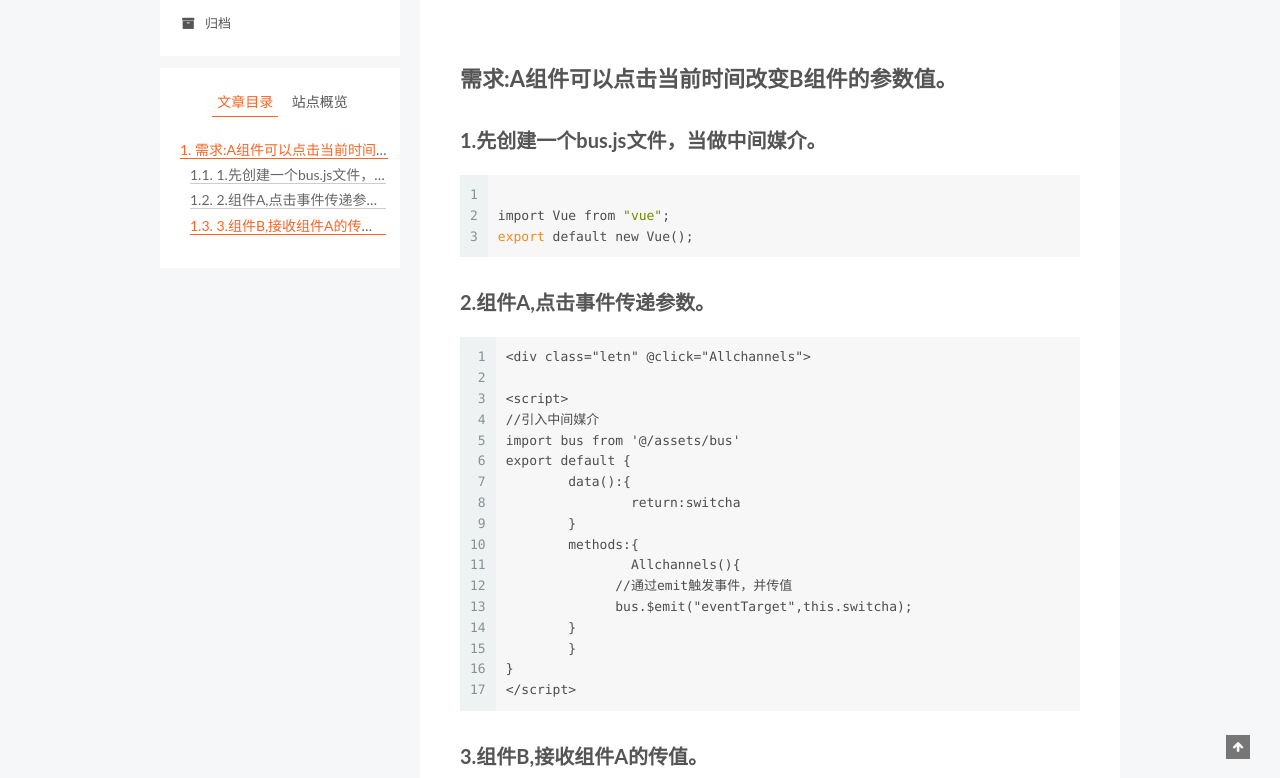
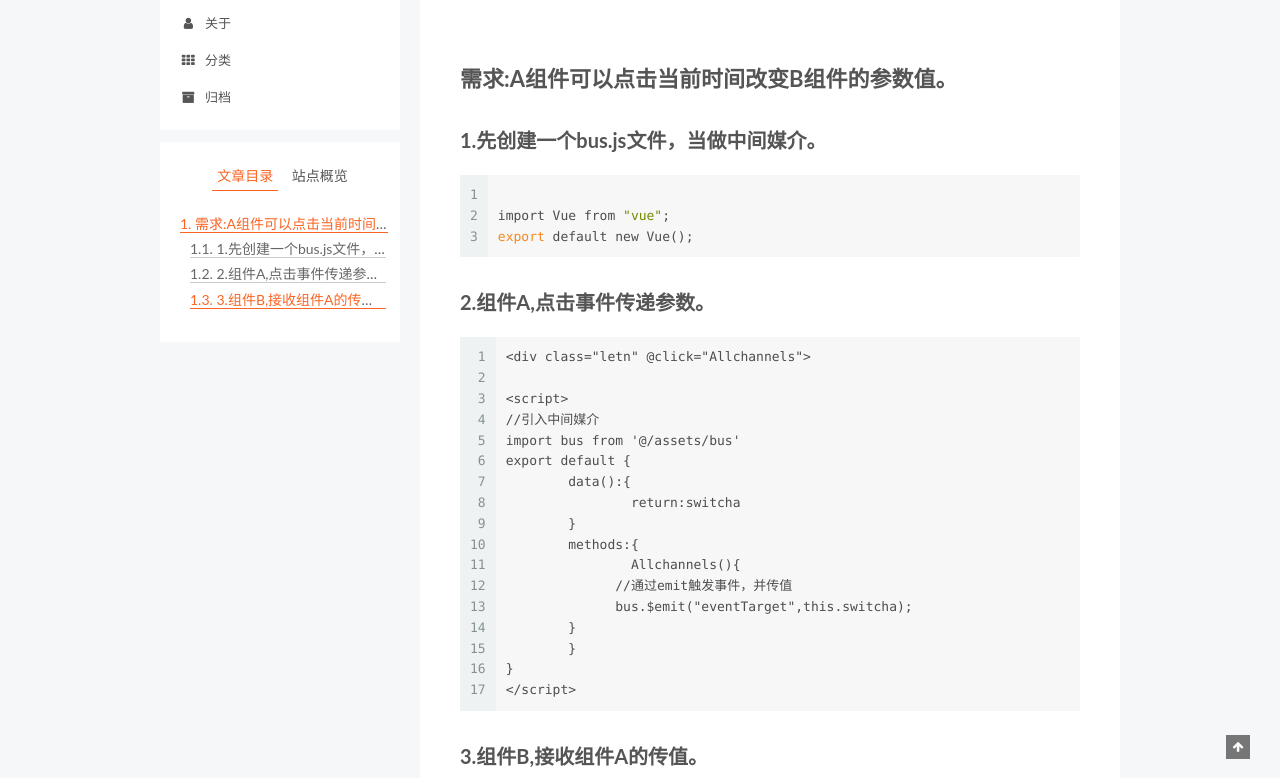
Before and after one commit to ChengNanbei64123/ChengNanbei64123, a plain HTML site: page 2018/12/29/Vue/index.html in a window 1280 px wide. Shown: the part 141-919 px from the top of the page. Drawn offline with Linux system fonts and the light colour scheme.

Commit message:
Site updated: 2018-12-29 14:49:31

```diff
--- a/2018/12/29/Vue/index.html
+++ b/2018/12/29/Vue/index.html
@@ -186,6 +186,26 @@
               <i class="menu-item-icon fa fa-fw fa-home"></i> <br>
 
             首页
+          </a>
+        </li>
+
+
+        <li class="menu-item menu-item-about">
+          <a href="/about/" rel="section">
+
+              <i class="menu-item-icon fa fa-fw fa-user"></i> <br>
+
+            关于
+          </a>
+        </li>
+
+
+        <li class="menu-item menu-item-categories">
+          <a href="/categories/" rel="section">
+
+              <i class="menu-item-icon fa fa-fw fa-th"></i> <br>
+
+            分类
           </a>
         </li>
 
--- a/css/main.css
+++ b/css/main.css
@@ -1823,7 +1823,7 @@ pre .javascript .function {
   width: 4px;
   height: 4px;
   border-radius: 50%;
-  background: #2e942e;
+  background: #54b091;
 }
 .links-of-blogroll {
   font-size: 13px;
```
Also changed, not shown: 2018/12/29/hello-world/index.html (+20 -0 lines), archives/2018/12/index.html (+20 -0 lines), archives/2018/index.html (+20 -0 lines), archives/index.html (+20 -0 lines), index.html (+20 -0 lines).
